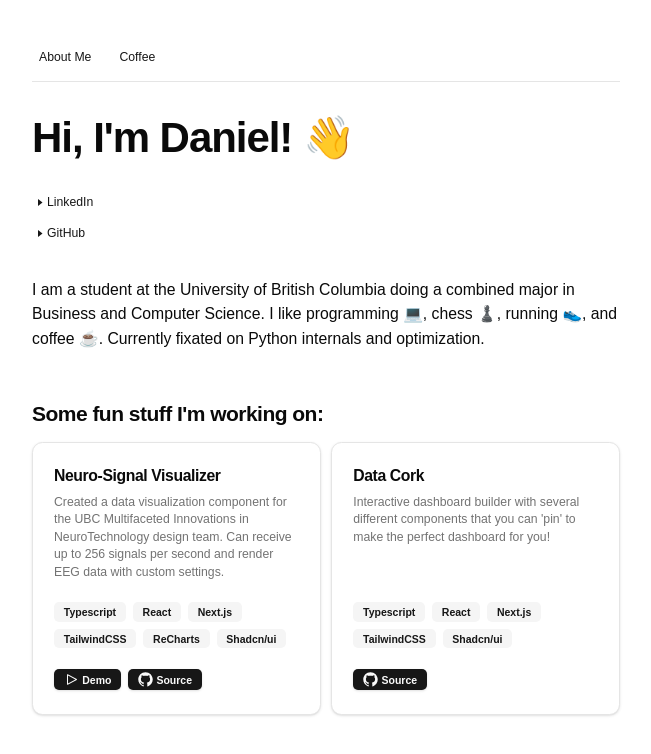
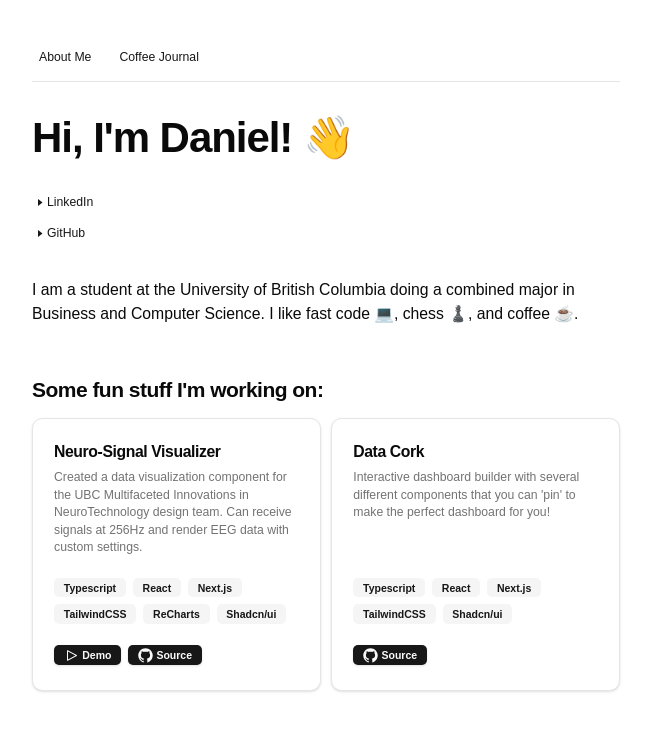
Before and after one commit to yood2/yood2.github.io, a Next.js app: page / in a window 1280 px wide. Shown: the top 754 px of the page, without its empty margins (314-965 px from the left). Built offline with nearby package versions, Linux system fonts and the light colour scheme.

Commit message:
made some changes

```diff
--- a/app/neuro/components/LineChart.tsx
+++ b/app/neuro/components/LineChart.tsx
@@ -15,7 +15,7 @@ const LineCharts: React.FC<{ renderData: Props[] }> = ({ renderData }) => {
 
     return (
         <>
-            <LineChart width={600} height={400} data={renderData}>
+            <LineChart width={500} height={300} data={renderData}>
                 <CartesianGrid stroke="#ccc" />
                 <XAxis dataKey="time" />
                 <YAxis />
--- a/app/page.tsx
+++ b/app/page.tsx
@@ -3,9 +3,8 @@ import Project, { ProjectProps } from '@/components/project';
 
 const projects: ProjectProps[] = [
     {
-        image: '/images/cat.jpeg',
         title: 'Neuro-Signal Visualizer',
-        desc: 'Created a data visualization component for the UBC Multifaceted Innovations in NeuroTechnology design team. Can receive up to 256 signals per second and render EEG data with custom settings.',
+        desc: 'Created a data visualization component for the UBC Multifaceted Innovations in NeuroTechnology design team. Can receive signals at 256Hz and render EEG data with custom settings.',
         tags: [
             'Typescript',
             'React',
@@ -18,7 +17,6 @@ const projects: ProjectProps[] = [
         demo: '/neuro',
     },
     {
-        image: '/images/cat.jpeg',
         title: 'Data Cork',
         desc: "Interactive dashboard builder with several different components that you can 'pin' to make the perfect dashboard for you!",
         tags: ['Typescript', 'React', 'Next.js', 'TailwindCSS', 'Shadcn/ui'],
@@ -37,9 +35,8 @@ export default function Home() {
                 <Personal />
                 <p className="text-base sm:text-lg">
                     I am a student at the University of British Columbia doing a
-                    combined major in Business and Computer Science. I like
-                    programming 💻, chess ♟️, running 👟, and coffee ☕️.
-                    Currently fixated on Python internals and optimization.
+                    combined major in Business and Computer Science. I like fast
+                    code 💻, chess ♟️, and coffee ☕️.
                 </p>
             </section>
             <section id="projects" className="space-y-4 py-4">
--- a/components/navbar.tsx
+++ b/components/navbar.tsx
@@ -8,11 +8,8 @@ export default function Navbar() {
                 <Button variant="link" className="px-2">
                     <a href="/">About Me</a>
                 </Button>
-                {/* <Button variant="link" className="px-2">
-                    <a href="#projects">Projects</a>
-                </Button> */}
                 <Button variant="link" className="px-2">
-                    <a href="/coffee">Coffee</a>
+                    <a href="/coffee">Coffee Journal</a>
                 </Button>
             </div>
             <Separator />
--- a/components/project.tsx
+++ b/components/project.tsx
@@ -12,7 +12,6 @@ import { Badge } from '@/components/ui/badge';
 import Link from 'next/link';
 
 export interface ProjectProps {
-    image?: string;
     title: string;
     desc: string;
     tags: string[];
```
